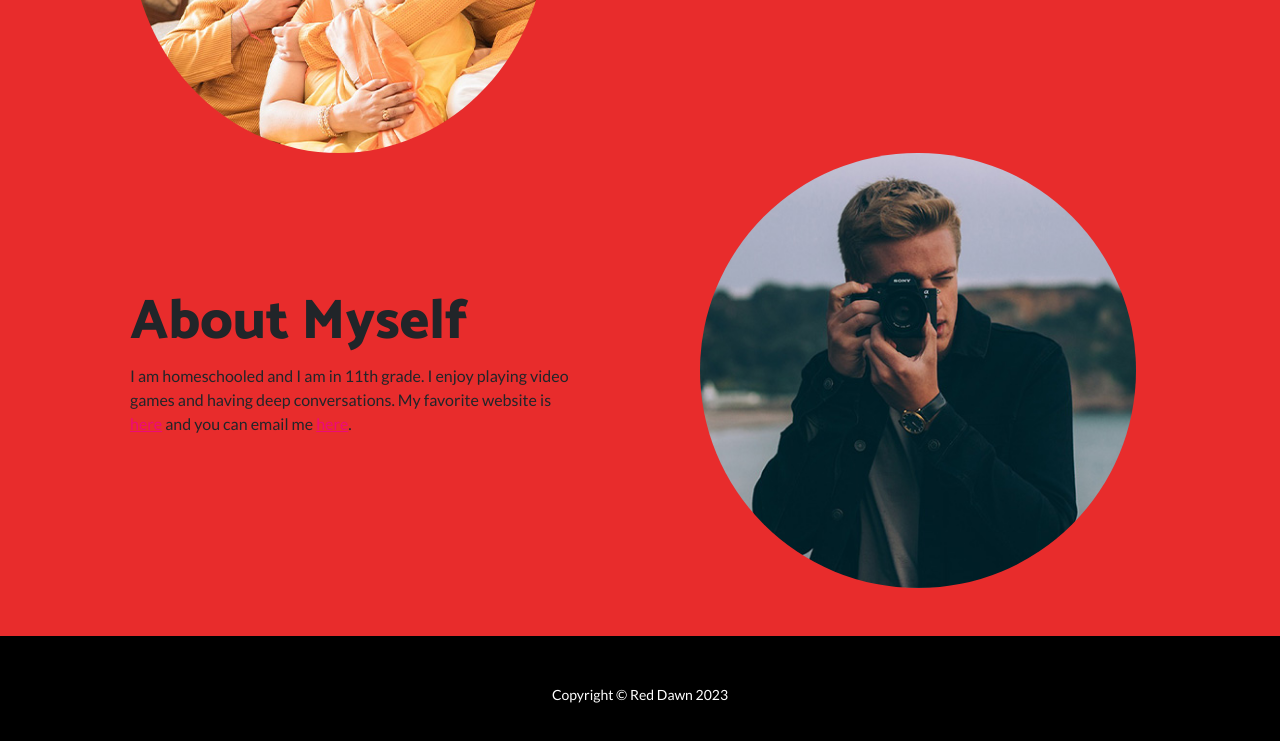
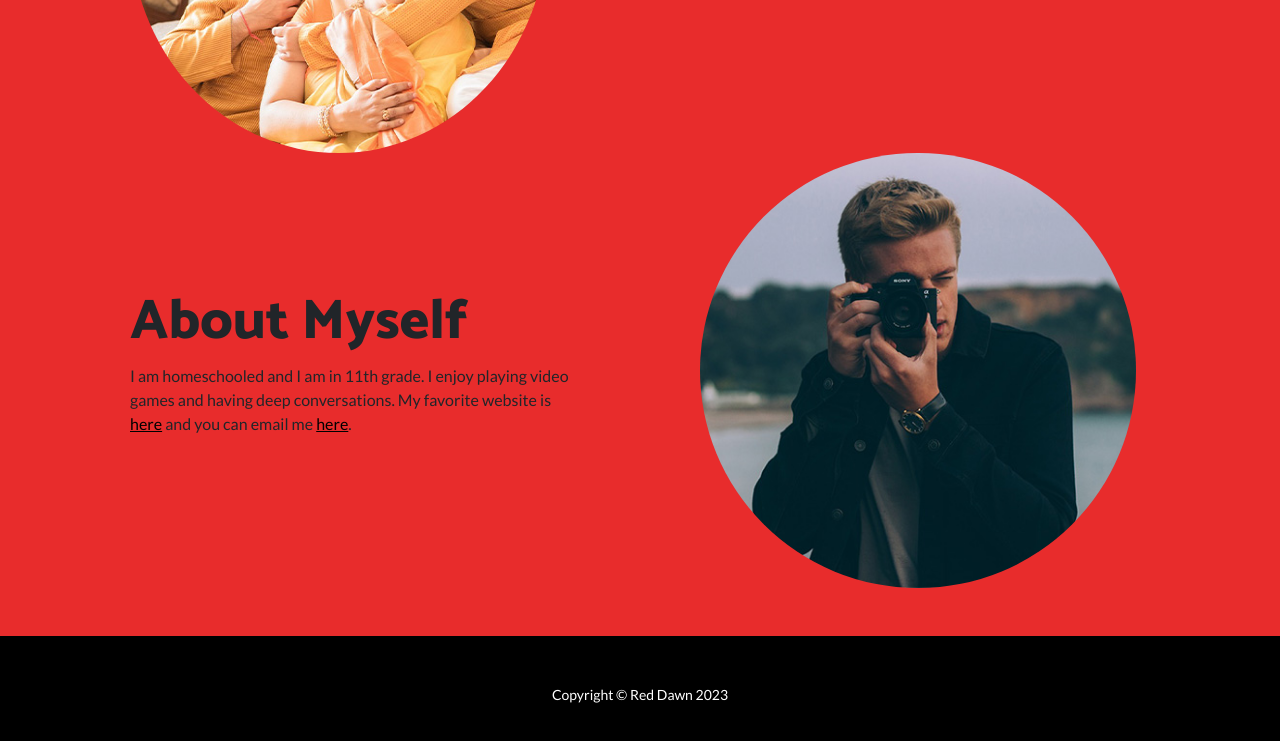
Before and after one commit to RedDawn27/RedDawn27.github.io, a plain HTML site: page index.html in a window 1280 px wide. Shown: the part 1930-2671 px from the top of the page. Drawn offline with Linux system fonts and the light colour scheme.

Commit message:
Update index.html

```diff
--- a/index.html
+++ b/index.html
@@ -75,7 +75,7 @@
                 <div class="col-lg-6 order-lg-1">
                     <div class="p-5">
                         <h2 class="display-4">About Myself</h2>
-                        <p class="text-break">I am homeschooled and I am in 11th grade. I enjoy playing video games and having deep conversations. My favorite website is <a href="https://minecraft.fandom.com/wiki/">here</a>&nbsp;and you can email me&nbsp;<a href="mailto:jcono466@students.bju.edu">here</a>.</p>
+                        <p class="text-break">I am homeschooled and I am in 11th grade. I enjoy playing video games and having deep conversations. My favorite website is <a href="https://minecraft.fandom.com/wiki/" style="color: black">here</a>&nbsp;and you can email me&nbsp;<a href="mailto:jcono466@students.bju.edu" style="color: black">here</a>.</p>
                     </div>
                 </div>
             </div>
```
